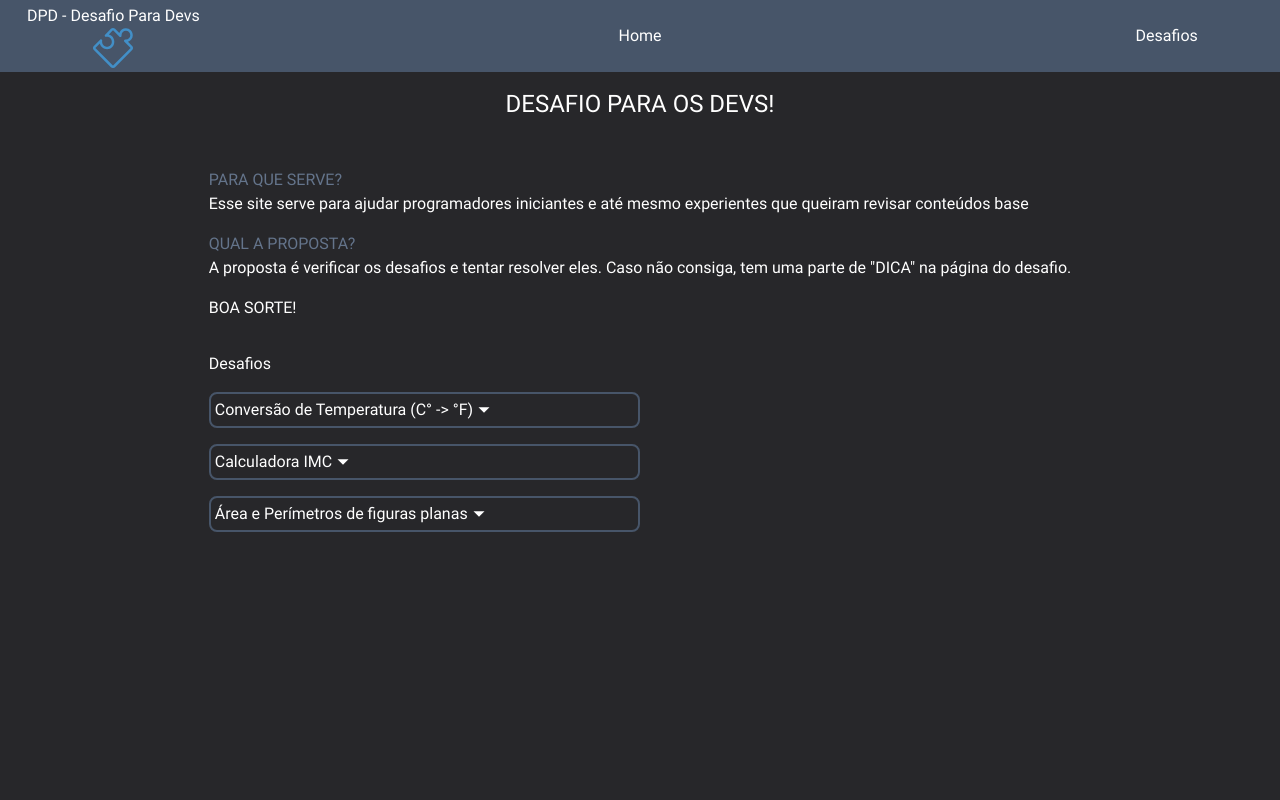
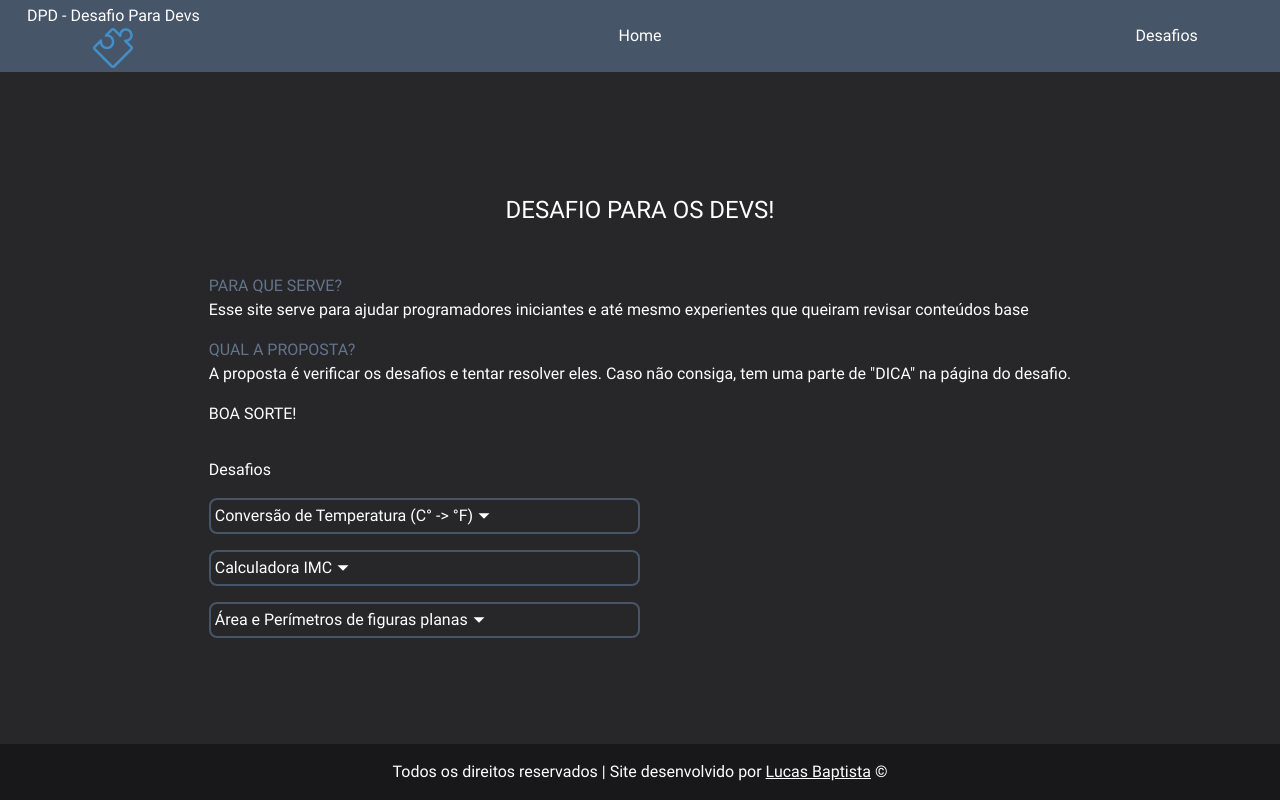
Before and after one commit to luscabap/desafios, a React (Vite) app: page / in a window 1280 px wide. Built offline with nearby package versions, Linux system fonts and the light colour scheme.

Commit message:
feat: new Componente Footer

```diff
--- /dev/null
+++ b/src/components/Footer/index.tsx
@@ -0,0 +1,7 @@
+export const Footer = () => {
+  return (
+    <footer className="w-full bg-zinc-900 py-4 text-center">
+      <p>Todos os direitos reservados | Site desenvolvido por <a href="https://portfolio-luscabap.vercel.app/" target="_blank" className="cursor-crosshair underline">Lucas Baptista</a> &copy;</p>
+    </footer>
+  )
+}
--- a/src/pages/BasePage/index.tsx
+++ b/src/pages/BasePage/index.tsx
@@ -1,11 +1,13 @@
 import { Outlet } from "react-router-dom"
 import { Header } from "../../components/Header"
+import { Footer } from "../../components/Footer"
 
 export const BasePage = () => {
   return (
-    <div className="bg-zinc-800 text-white font-roboto min-h-screen flex flex-col items-center justify-start">
+    <div className="bg-zinc-800 text-white font-roboto min-h-svh flex flex-col items-center justify-between">
       <Header />
       <Outlet />
+      <Footer />
     </div>
   )
 }
```
